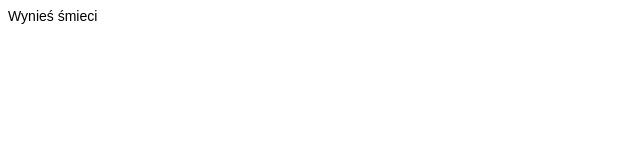
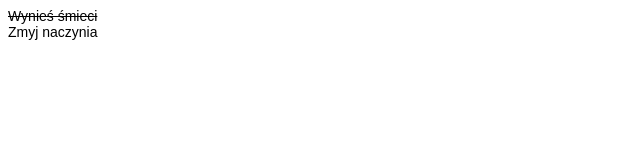
Before and after one commit to coderoadpl/frontend--psd--project-3.3, a plain HTML site: page index.html in a window 1280 px wide. Shown: the whole page, without its empty margins (0-640 px from the left). Drawn offline with Linux system fonts and the light colour scheme.

Commit message:
Rendering completed tasks

```diff
--- a/script.js
+++ b/script.js
@@ -11,6 +11,10 @@ let newToDoInputIsFocused = false
 let tasks = [
     {
         name: 'Wynieś śmieci',
+        isCompleted: true,
+    },
+    {
+        name: 'Zmyj naczynia',
         isCompleted: false,
     }
 ]
@@ -24,6 +28,10 @@ const appendArray = function (array, container) {
 const renderTask = function(task){
     const container  = document.createElement('div')
     container.className = 'todo-list__list-item'
+
+    if(task.isCompleted){
+        container.className = container.className + ' todo-list__list-item--completed'
+    }
 
     container.innerText = task.name
 
--- a/style.css
+++ b/style.css
@@ -31,3 +31,7 @@
     font-family: sans-serif;
     font-size: 14px;
 }
+
+.todo-list__list-item--completed {
+    text-decoration: line-through;
+}
```
